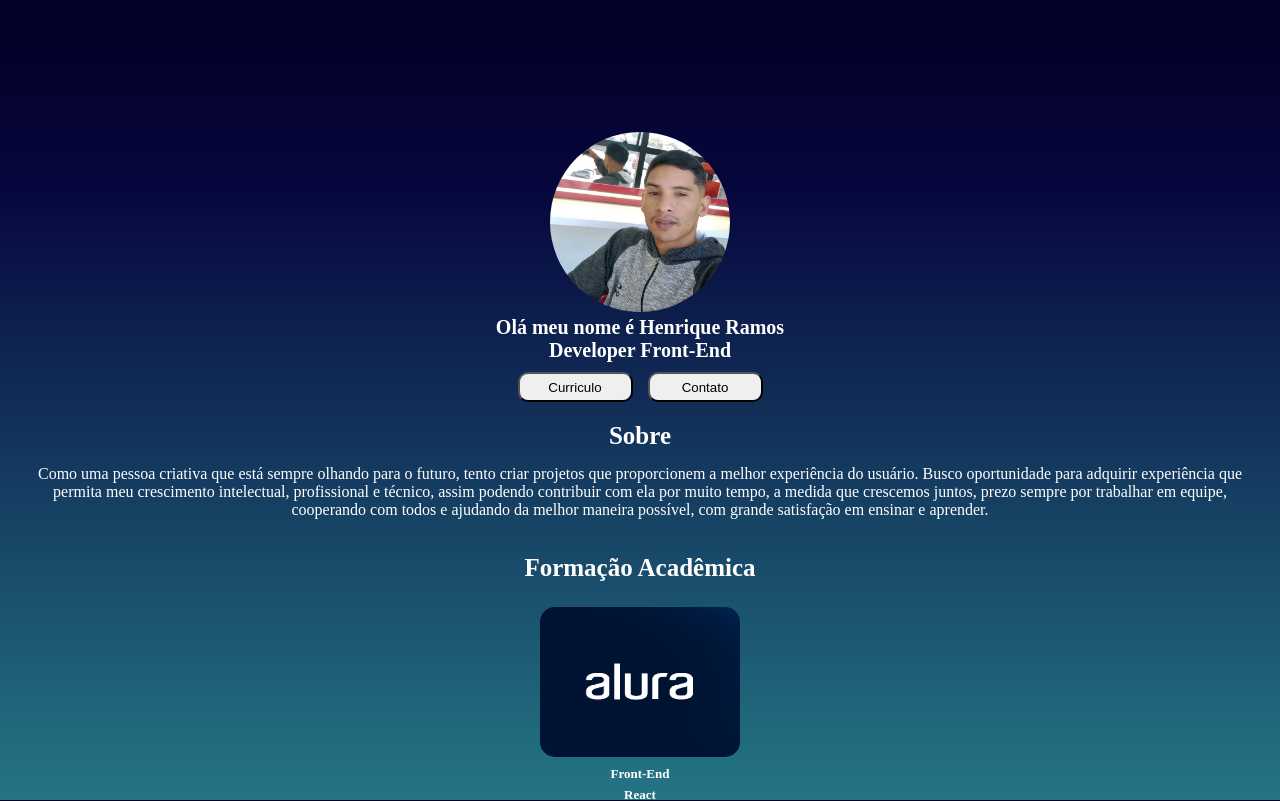
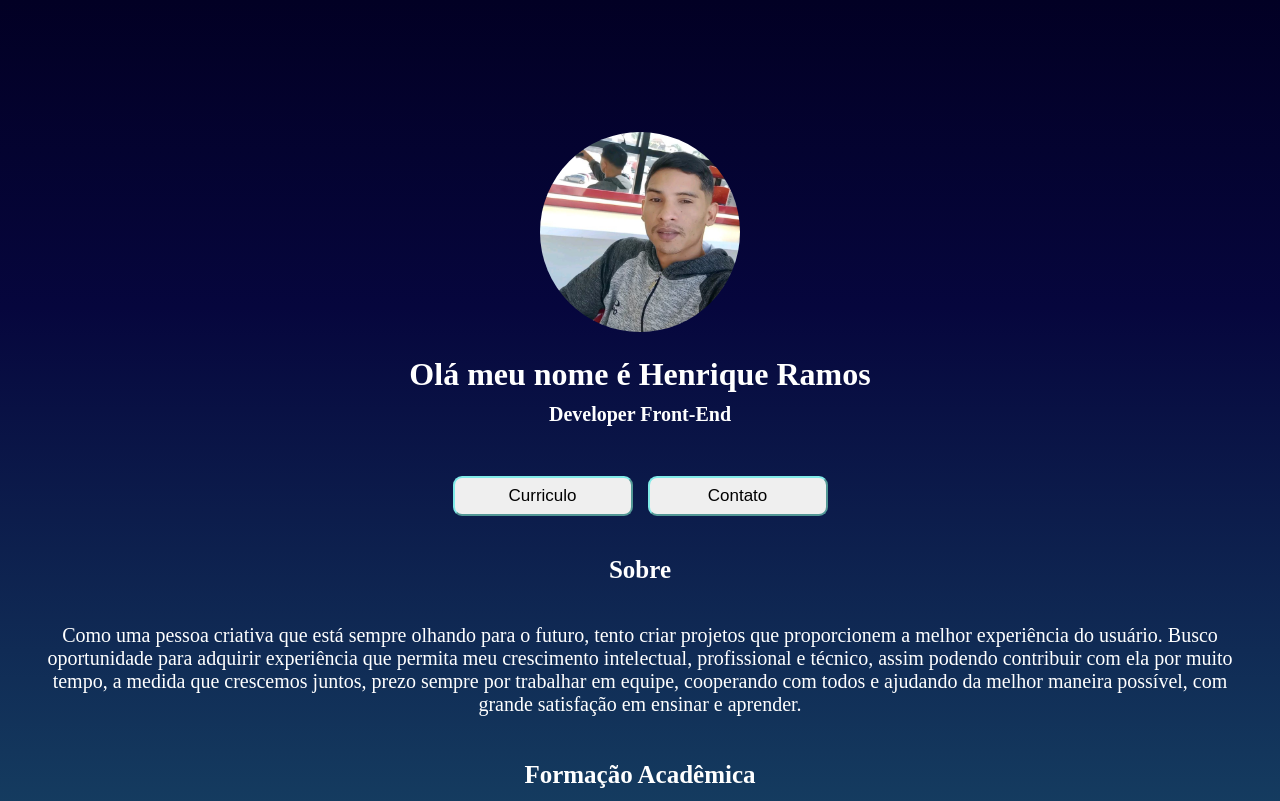
Before and after one commit to Henrique-Ramos29/Portifolio-Henrique-2023, a React (Vite) app: page / in a window 1280 px wide. Shown: the top 801 px of the page. Built offline with nearby package versions, Linux system fonts and the light colour scheme; a web font is replaced by a local one.

Commit message:
Terçeiro_Commit

```diff
--- a/src/App.jsx
+++ b/src/App.jsx
@@ -1,6 +1,7 @@
 import './App.css'
 import Formacao from './components/Formacao';
 import Menu from './components/Menu'
+import Rodape from './components/Rodape';
 import Sobre from './components/Sobre'
 import { BrowserRouter } from 'react-router-dom';
 
@@ -12,6 +13,7 @@ function App() {
         <Menu />
         <Sobre />
         <Formacao />
+        <Rodape />
     </BrowserRouter>
   )
 }
--- /dev/null
+++ b/src/components/BotaoPrincipal/index.css
@@ -0,0 +1,16 @@
+.Botao {
+   margin-top: 20px;
+   margin-bottom: 20px;
+   width: 180px;
+   height: 40px;
+   border-radius: 9px;
+   border-color: var(--Azul-Claro);
+   font-size: 17px;
+
+}
+
+.Botao:hover {
+    background: var(--Azul-Claro);
+    color: var(--Azul-Escuro);
+
+}
--- a/src/components/BotaoPrincipal/index.jsx
+++ b/src/components/BotaoPrincipal/index.jsx
@@ -1,15 +1,10 @@
-import styled from 'styled-components';
-
-const Botao = styled.button`
-   width: 115px;
-   height: 30px;
-   border-radius: 10px;
-`;
+import { motion } from 'framer-motion';
+import './index.css';
 
 const BotaoPrincipal = ({ children }) => {
     return(
         <>
-        <Botao>{children}</Botao>
+        <motion.button className='Botao' >{children}</motion.button>
         </>
     )
 }
--- a/src/components/Formacao/index.css
+++ b/src/components/Formacao/index.css
@@ -1,5 +1,5 @@
 .div_formacao {
-   margin-top: 35px;
+   margin-top: 45px;
 }
 
 .titulo_formacao {
@@ -7,7 +7,7 @@
 }
 
 .imagem_formacao {
-   margin-top: 25px;
+   margin-top: 45px;
    border-radius: 15px;
 }
 
--- a/src/components/Formacao/index.jsx
+++ b/src/components/Formacao/index.jsx
@@ -6,7 +6,7 @@ const Formacao = () => {
     return(
         <motion.div animate={{ y: 100 }} className='div_formacao'>
           <motion.h1 className='titulo_formacao'>Formação Acadêmica</motion.h1>
-          <motion.img className='imagem_formacao' src={alura} width={200} height={150} />
+          <motion.img className='imagem_formacao' src={alura} width={300} height={300} />
           <motion.h2 className='subtitulo_formacao'>Front-End</motion.h2>
           <motion.h2 className='subtitulo_formacao'>React</motion.h2>
           <motion.h2 className='subtitulo_formacao'>Business Agility</motion.h2>
--- /dev/null
+++ b/src/components/Menu/index.css
@@ -0,0 +1,21 @@
+.Imagem_Henrique {
+    border-radius: 360px;
+}
+
+.Titulo {
+    margin-top: 20px;
+}
+
+.Subtitulo {
+    margin-top: 10px;
+    font-size: 20px;
+
+}
+
+.Div_Botao {
+   margin-top: 30px;
+   align-items: center;
+   display: flex;
+   justify-content: center;
+   gap: 15px;
+}
--- a/src/components/Menu/index.jsx
+++ b/src/components/Menu/index.jsx
@@ -1,37 +1,20 @@
-import styled from 'styled-components';
+import './index.css'
 import Foto from '../../../public/imagem/foto.jpeg';
 import BotaoPrincipal from '../BotaoPrincipal';
 import {motion} from 'framer-motion';
 
 
-const Logo = styled.h1`
-    font-size: 20px;
-`;
-
-const Imagem = styled.img`
-  border-radius: 360px;
-`;
-
-const DivBotao = styled.div`
-   align-items: center;
-   display: flex;
-   justify-content: center;
-   gap: 15px;
-   margin-top: 10px;
-
-`;
-
 const Menu = () => {
     return(
         <>
         <motion.div animate={{ y: 100 }}>
-            <Imagem src={Foto} width={180} height={180}/>
-          <Logo>Olá meu nome é Henrique Ramos</Logo>
-          <Logo>Developer Front-End</Logo>
-        <DivBotao>
+            <motion.img className="Imagem_Henrique" src={Foto} width={200} height={200} />
+          <motion.h1 className='Titulo' >Olá meu nome é Henrique Ramos</motion.h1>
+          <motion.h2 className='Subtitulo' >Developer Front-End</motion.h2>
+        <motion.div className='Div_Botao' >
             <BotaoPrincipal>Curriculo</BotaoPrincipal>
             <BotaoPrincipal>Contato</BotaoPrincipal>
-        </DivBotao>
+        </motion.div>
         </motion.div>
         </>
 
--- /dev/null
+++ b/src/components/Rodape/index.css
@@ -0,0 +1,7 @@
+.Div_rodape {
+  margin: 80px;
+}
+
+.Nome_developer {
+
+}
--- a/src/components/Rodape/index.jsx
+++ b/src/components/Rodape/index.jsx
@@ -0,0 +1,12 @@
+import { motion } from 'framer-motion';
+import './index.css';
+
+const Rodape = () => {
+    return (
+        <motion.footer animate={{ y: 100 }} className='Div_rodape'>
+            <motion.h3 className='Nome_developer'>Developer Henrique</motion.h3>
+        </motion.footer>
+    )
+}
+
+export default Rodape;
--- a/src/components/Sobre/index.css
+++ b/src/components/Sobre/index.css
@@ -4,9 +4,13 @@
 
 .Titulo_Sobre {
     margin-top: 20px;
+    margin-bottom: 20px;
     font-size: 25px;
 }
 
 .Texto_Sobre {
-    margin-top: 15px;
+    margin-top: 40px;
+    margin-bottom: 40px;
+    font-size: 20px;
+
 }
--- a/src/index.css
+++ b/src/index.css
@@ -6,7 +6,8 @@
   }
 
   :root {
-    --Azul-Escuro-Body: #02011D;
+    --Azul-Claro: #80EBE8;
+    --Azul-Escuro: #110DA7;
 
     font-family: 'Gabarito', cursive;
     color: white;
@@ -14,7 +15,7 @@
 
   body {
     margin: 0;
-    background: linear-gradient(rgba(2,0,36,1) 0%, rgba(6,6,61,1) 23%, rgba(36,117,133,1)) 97%;
+    background: linear-gradient(rgba(2,0,36,1) 0%, rgba(6,6,61,1) 23%, rgba(36,117,133,1)) 90%;
     place-items: center;
     min-width: 320px;
     min-height: 100vh;
```
